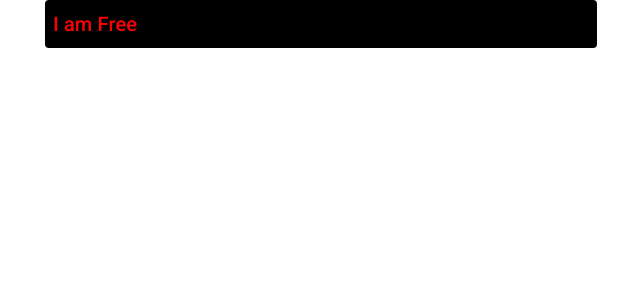
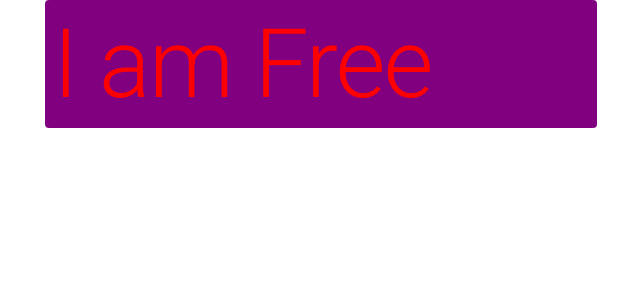
Before and after one commit to HaidarEzio/VetrinaLive, a React (Create React App) app: page / in a window 1280 px wide. Shown: the top 300 px of the page, without its empty margins (319-959 px from the left). Built offline with nearby package versions, Linux system fonts and the light colour scheme.

Commit message:
refactored the styling method for intellesense

```diff
--- a/src/components/header/header.comp.jsx
+++ b/src/components/header/header.comp.jsx
@@ -1,13 +1,24 @@
-import { styled } from "@mui/system";
+import styled from "styled-components";
 import { Typography } from "@mui/material";
 //? Styling
-export const HeaderStyled = styled(Typography)({
-  color: "red",
-  padding: 8,
-  backgroundColor: "black",
-  borderRadius: 4,
-});
+export const HeaderStyled = styled(Typography)`
+  color: red;
+  padding: 8px;
+  background-color: purple;
+  border-radius: 4px;
+`;
+
 //! Component
 export const Header = () => {
-  return <HeaderStyled variant="h6">I am Free</HeaderStyled>;
+  return <HeaderStyled variant="h1">I am Free</HeaderStyled>;
 };
+
+//* same way of doing it, but this is without intellesense
+// import { styled } from "@mui/system";
+// //? Styling
+// export const HeaderStyled = styled(Typography)({
+//   color: "red",
+//   padding: 8,
+//   backgroundColor: "black",
+//   borderRadius: 4,
+// });
```
